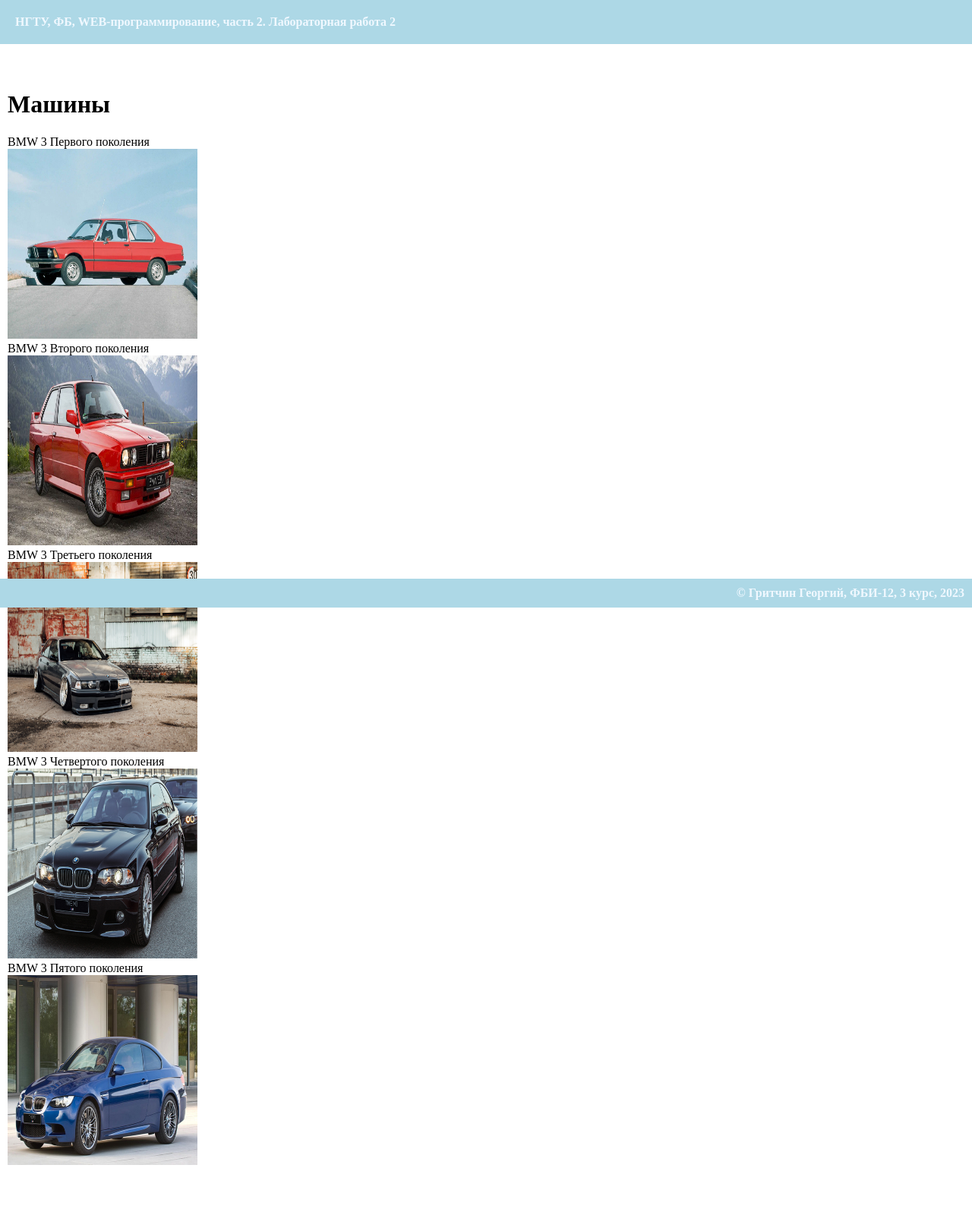
After one commit to tooliebby/web-programming-labs-2, a Flask app: template templates/cars.html in a window 1280 px wide. The commit adds this page. Shown: the whole page at 76% size. Run offline with Flask 3, Linux system fonts and the light colour scheme; the template is opened without the code that fills it, so the values that code supplies are empty.

Commit message:
Самостоятельное задание

```diff
--- /dev/null
+++ b/static/main.css
@@ -0,0 +1,29 @@
+body{
+    margin: 0;
+}
+
+main{
+    margin-bottom: 40px;
+    padding: 10px;
+}
+
+header{
+    margin-bottom: 30px;
+    padding: 20px;
+    background: lightblue;
+    font-weight: bold;
+    color: aliceblue;
+}
+
+footer{
+    margin-top: 20px;
+    padding: 10px;
+    background: lightblue;
+    font-weight: bold;
+    text-align: right;
+    color: aliceblue;
+    position: fixed;
+    bottom: 0;
+    left: 0;
+    right: 0;
+}
--- /dev/null
+++ b/templates/cars.html
@@ -0,0 +1,19 @@
+
+{% extends "base.html" %}
+
+{% block lab %} Лабораторная работа 2 {% endblock %}
+
+{% block main %}
+<link rel="stylesheet" href="{{url_for('static', filename='main.css')}}">
+    <h1>Машины</h1>
+    <div>BMW 3 Первого поколения</div>
+    <img  src="../static/bmw3_first.png" alt="Фотография" width="250px" height="250px">
+    <div>BMW 3 Второго поколения</div>
+    <img  src="../static/bmw3_second.png" alt="Фотография" width="250px" height="250px">
+    <div>BMW 3 Третьего поколения</div>
+    <img  src="../static/bmw3_3.png" alt="Фотография" width="250px" height="250px">
+    <div>BMW 3 Четвертого поколения</div>
+    <img  src="../static/bmw3_4.png" alt="Фотография" width="250px" height="250px">
+    <div>BMW 3 Пятого поколения</div>
+    <img  src="../static/bmw3_5.png" alt="Фотография" width="250px" height="250px">
+{% endblock %}
--- a/templates/lab2.html
+++ b/templates/lab2.html
@@ -9,5 +9,8 @@
         <li>
             <a href="/lab2/example">example</a>
         </li>
+        <li>
+            <a href="/lab2/cars">cars</a>
+        </li>
     </ol>
 {% endblock %}
```
Also changed, not shown: static/bmw3_3.png (added), static/bmw3_4.png (added), static/bmw3_5.png (added), static/bmw3_first.png (added), static/bmw3_second.png (added).
